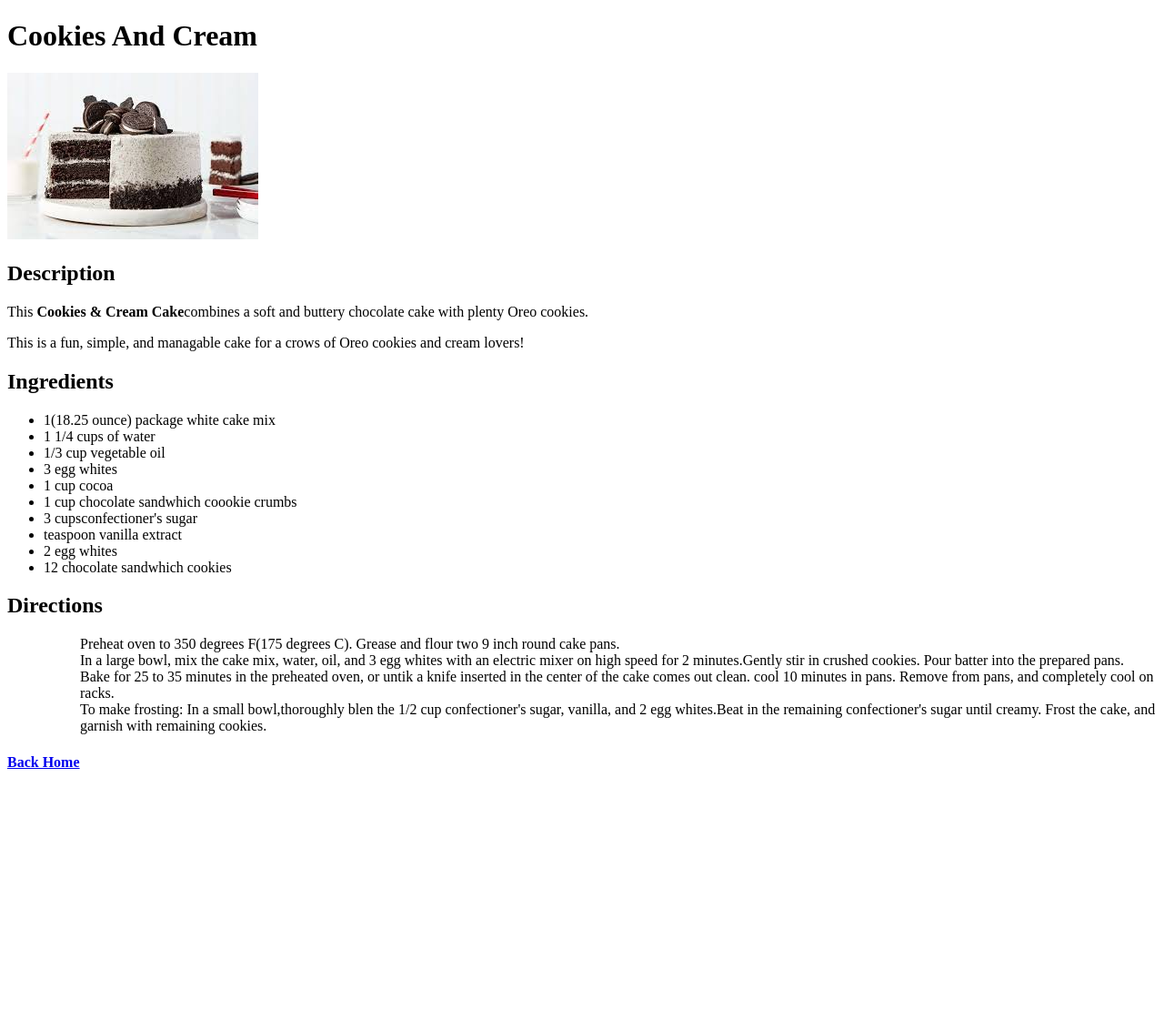
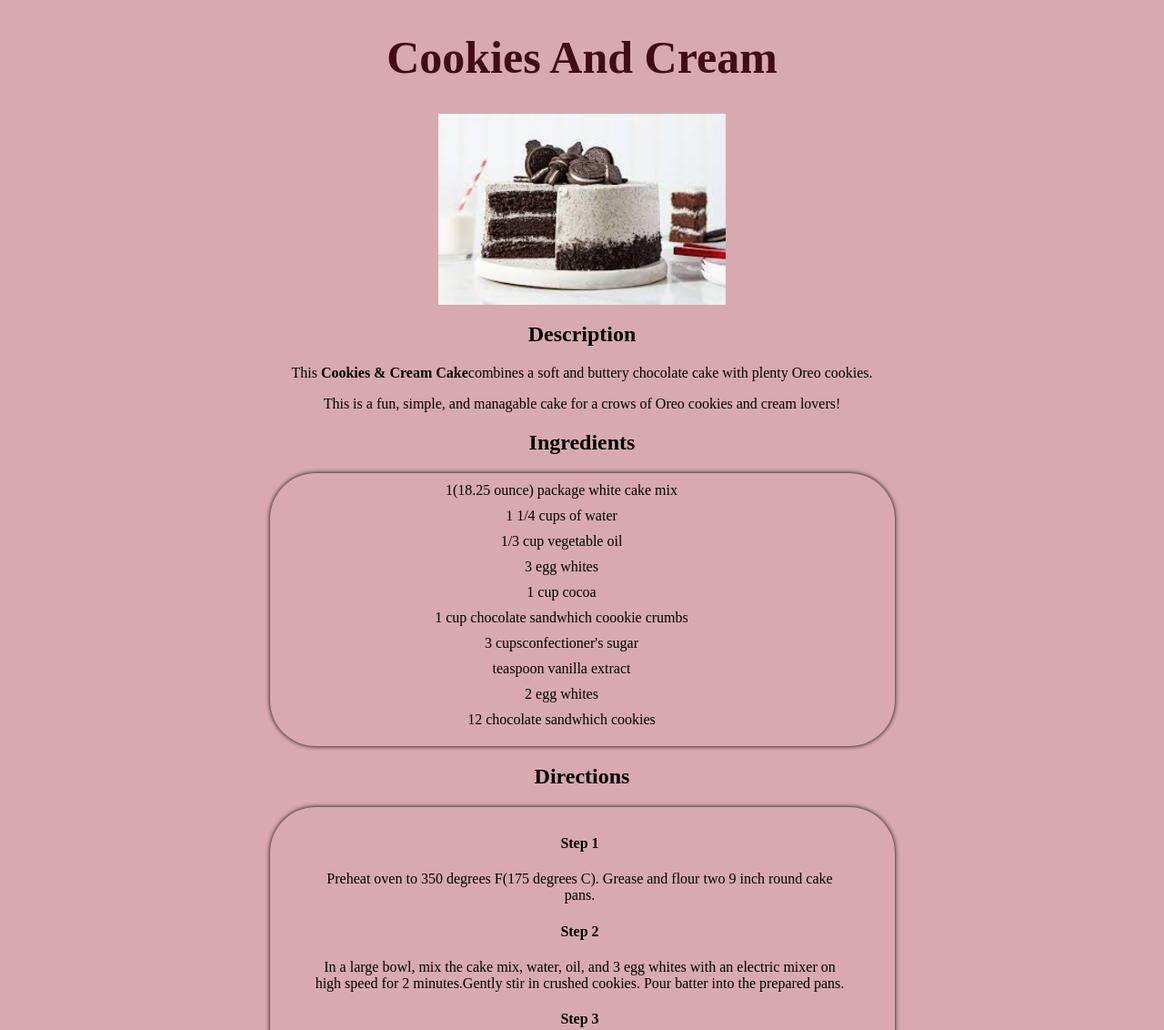
Before and after one commit to RonnieMGit/odin-recipes, a plain HTML site: page odin-recipes/recipes/cookies-and-cream.html in a window 1280 px wide. Shown: the top 1132 px of the page at 91% size. Before the commit the page ends 868 px from the top, so only its background shows below. Drawn offline with Linux system fonts and the light colour scheme.

Commit message:
played aroung and added a few changes to the css

```diff
--- a/odin-recipes/recipes/cookies-and-cream.html
+++ b/odin-recipes/recipes/cookies-and-cream.html
@@ -4,8 +4,9 @@
   <meta charset="UTF-8">
   <meta name="viewport" content="width=device-width, initial-scale=1.0">
   <title>Cookies And Cream Cake</title>
+  <link rel="stylesheet" href="recipe.css">
 </head>
-<body>
+<body class="cookies-cream">
   <h1>Cookies And Cream</h1>
   <img src="/images/cookies-cream-cake.jpeg" alt="A picture of cookies and cream cake">
 
@@ -31,14 +32,24 @@
 
   <h2>Directions</h2>
   <ul>
-    <ol>Preheat oven to 350 degrees F(175 degrees C). Grease and flour two 9 inch round cake pans.</ol>
-    <ol>In a large bowl, mix the cake mix, water, oil, and 3 egg whites with an electric mixer on high speed for 2 minutes.Gently stir in crushed cookies. Pour batter into the prepared pans.</ol>
-    <ol>Bake for 25 to 35 minutes in the preheated oven, or untik a knife inserted in the center of the cake comes out clean. cool 10 minutes in pans. Remove from pans, and completely cool on racks.</ol>
-    <ol>To make frosting: In a small bowl,thoroughly blen the 1/2 cup confectioner's sugar, vanilla, and 2 egg whites.Beat in the remaining confectioner's sugar until creamy. Frost the cake, and garnish with remaining cookies.</ol>
+    <ol>
+      <h4>Step 1</h4>
+      Preheat oven to 350 degrees F(175 degrees C). Grease and flour two 9 inch round cake pans.</ol>
+    <ol>
+      <h4>Step 2</h4>
+      In a large bowl, mix the cake mix, water, oil, and 3 egg whites with an electric mixer on high speed for 2 minutes.Gently stir in crushed cookies. Pour batter into the prepared pans.</ol>
+    <ol>
+      <h4>Step 3</h4>
+      Bake for 25 to 35 minutes in the preheated oven, or untik a knife inserted in the center of the cake comes out clean. cool 10 minutes in pans. Remove from pans, and completely cool on racks.</ol>
+    <ol>
+      <h4>Step 4</h4>
+      To make frosting: In a small bowl,thoroughly blen the 1/2 cup confectioner's sugar, vanilla, and 2 egg whites.Beat in the remaining confectioner's sugar until creamy. Frost the cake, and garnish with remaining cookies.</ol>
     <ol></ol>
   </ul>
 
-  <h4><a href="recipes/index.html">Back Home</a></h4>
+  <h3><a href="../index.html">Back</a></h3>
+
+
 
 
 </body>
--- /dev/null
+++ b/odin-recipes/recipes/recipe.css
@@ -0,0 +1,36 @@
+body{
+  background: rgb(216, 169, 177);
+}
+
+h1{
+  text-align: center;
+  font-size: 50px;
+  font-family: bold;
+  color: rgb(66, 12, 21);
+}
+
+h2,p{
+  text-align: center;
+}
+
+ img{
+  width: 25%;
+ display: block;
+ margin: auto;
+}
+
+ul{
+  width: 50%;
+  text-align: center;
+  margin: auto;
+  padding: 10px 5px;
+  padding-right: 50px;
+  border-radius: 50px;
+  box-shadow: 0 0 5px 0;
+
+}
+
+li{
+list-style: none;
+margin-bottom: 10px;
+}
--- /dev/null
+++ b/odin-recipes/style.css
@@ -0,0 +1,35 @@
+body{
+  background: rgb(231, 162, 231);
+}
+
+h1{
+
+  color: rgb(71, 12, 22);
+  font-size: 50px;
+  font-weight: bold;
+  text-align: center;
+
+}
+
+.btn{
+  width: 20%;
+  height: 50px;
+  background: rgb(196, 87, 120);
+  border: 1px solid   rgb(196, 87, 120);
+  border-radius: 50px;
+  font-weight: bold;
+  box-shadow: 0 0 5px 0;
+  display: block;
+  margin: auto;
+  margin-bottom: 10px;
+  padding: 15px;
+
+
+
+
+}
+
+a{
+  color: white;
+  font-weight: bold;
+}
```
Also changed, not shown: odin-recipes/index.html (+6 -12 lines), odin-recipes/recipes/brownies.html (+6 -1 lines), odin-recipes/recipes/chocolate-chip-scone.html (+3 -1 lines).
